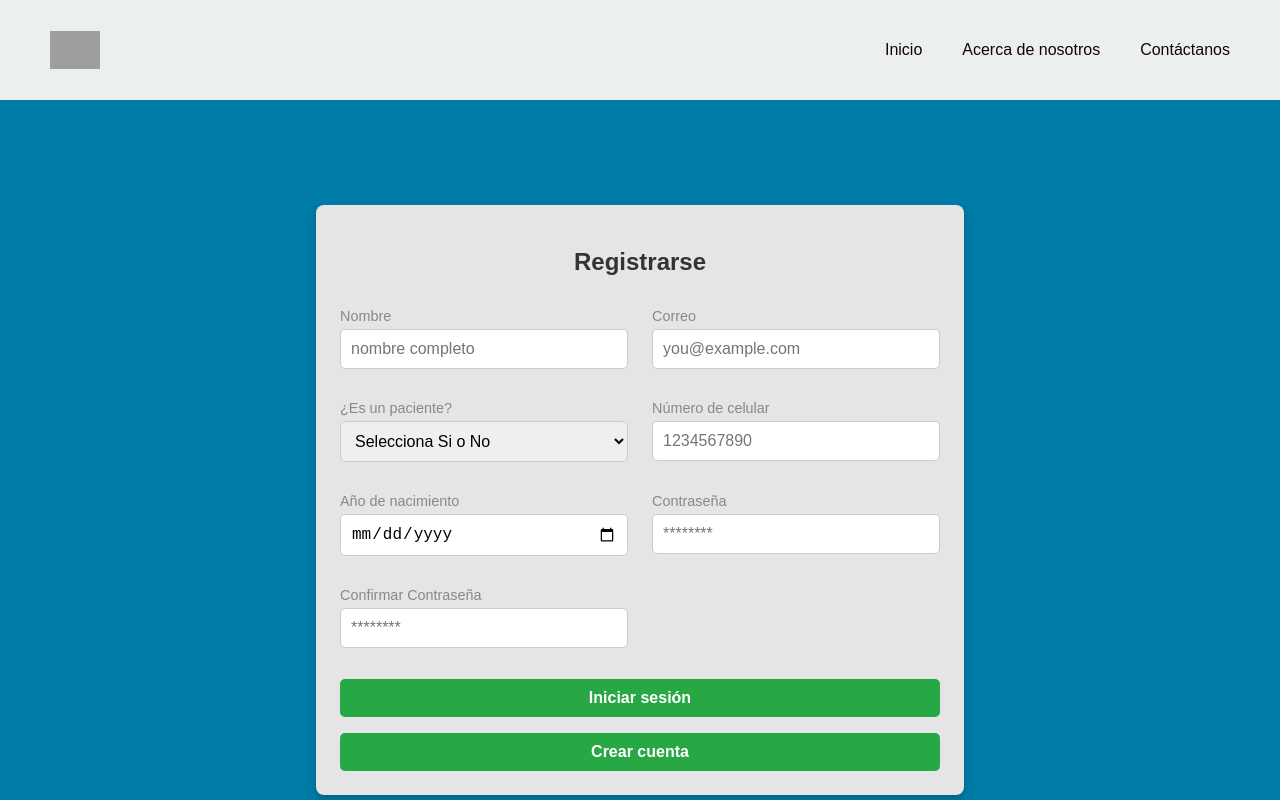
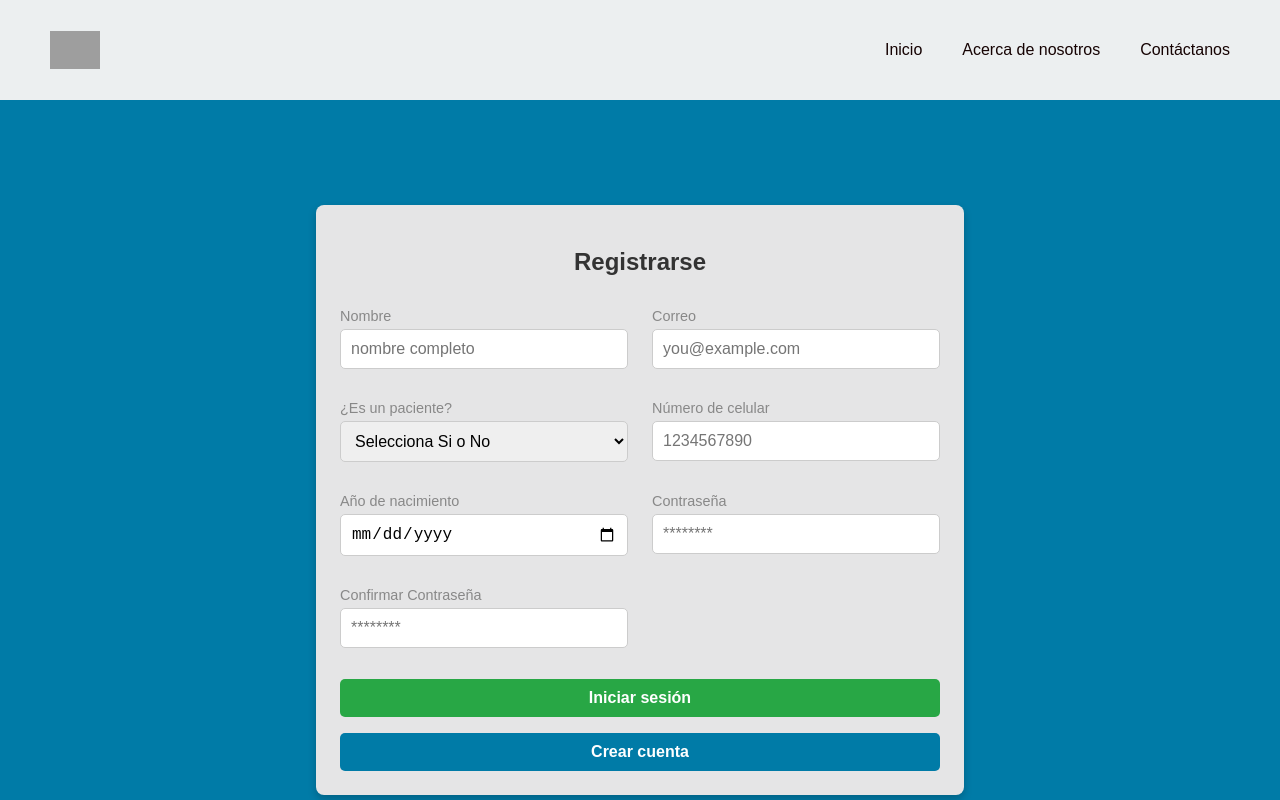
Before and after one commit to Geckomonc/FrontMedicusCare, a React (Create React App) app: page /register in a window 1280 px wide. Shown: the top 800 px of the page. Built offline with nearby package versions, Linux system fonts and the light colour scheme; grey boxes are pictures that could not be loaded.

Commit message:
cambio de color

```diff
--- a/src/styles/Register.css
+++ b/src/styles/Register.css
@@ -67,12 +67,17 @@
   }
 
   .register-button[type="submit"] {
+    background-color: #007ba7; /* Verde */
+    color: white;
+    margin-top: 1rem;
+  }
+  .login-button[type="submit"] {
     background-color: #28a745; /* Verde */
     color: white;
     margin-top: 1rem;
   }
 
-  /*button.crear-cuenta {
+  /*button.register-button {
     background-color: #17a2b8;
     color: white;
     margin-top: 0.5rem;
```
